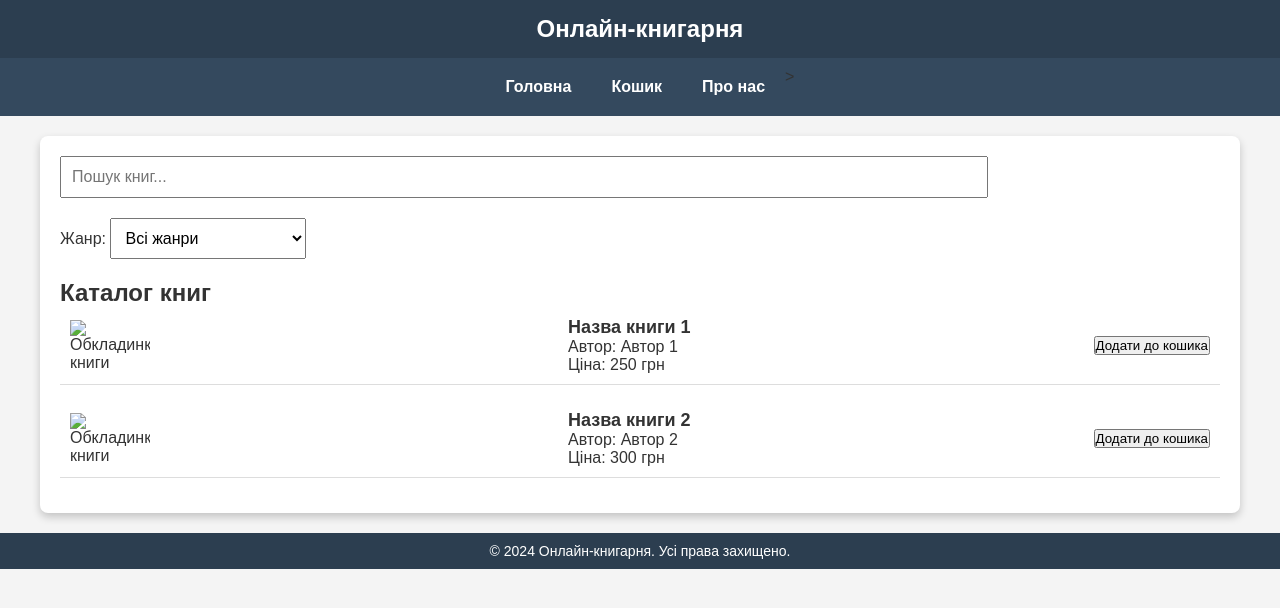
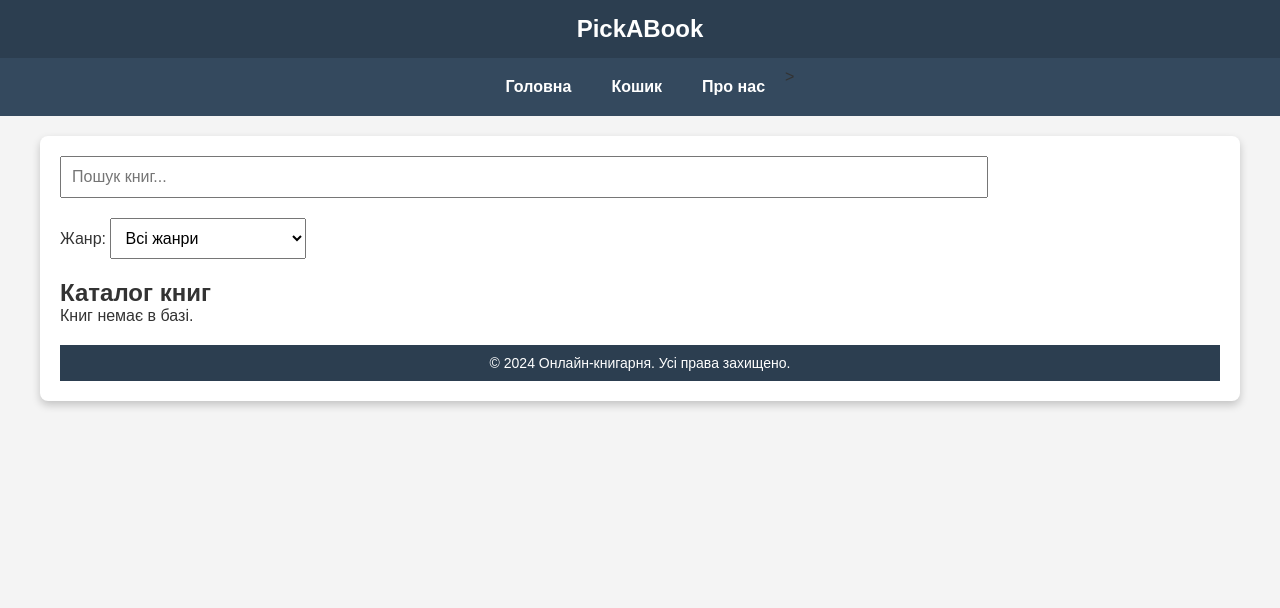
Before and after one commit to whatdouallwant/--------, a Flask app: template templates/index.html in a window 1280 px wide. Shown: the top 608 px of the page. Run offline with Flask 3, Linux system fonts and the light colour scheme; the template is opened without the code that fills it, so the values that code supplies are empty; some libraries are stand-ins or nearby versions.

Commit message:
майже

```diff
--- a/app.py
+++ b/app.py
@@ -1,10 +1,12 @@
 from flask import Flask, render_template
-
+from db_scripts import dbManager
 app = Flask(__name__)
-
+db = dbManager("templates/book.db")
 @app.route("/")
 def home():
-    return render_template("index.html")
+    book = db.get_book()
+    print("Отримані книги:", book)
+    return render_template("index.html", book=book)
 
 @app.route("/about")
 def about():
--- a/templates/about.html
+++ b/templates/about.html
@@ -6,7 +6,7 @@
     <title>Про нас</title>
 </head>
 <body>
-    <header>Онлайн-книгарня</header>
+    <header></header>
     <nav>
         <a href="{{ url_for('home') }}">Головна</a>
         <a href="{{ url_for('cart') }}">Кошик</a>
--- a/templates/index.html
+++ b/templates/index.html
@@ -3,7 +3,7 @@
 <head>
     <meta charset="UTF-8">
     <meta name="viewport" content="width=device-width, initial-scale=1.0">
-    <title>Онлайн-книгарня</title>
+    <title>PickABoo</title>
     <style>
         * {
             margin: 0;
@@ -105,7 +105,7 @@
     </style>
 </head>
 <body>
-    <header>Онлайн-книгарня</header>
+    <header>PickABook</header>
     <nav>
         <a href="{{ url_for('home') }}">Головна</a>
         <a href="{{ url_for('cart') }}">Кошик</a>
@@ -126,25 +126,21 @@
             </select>
         </div>
         <h2>Каталог книг</h2>
-        <div class="book">
-            <img src="https://via.placeholder.com/80" alt="Обкладинка книги">
-            <div>
-                <h3>Назва книги 1</h3>
-                <p>Автор: Автор 1</p>
-                <p>Ціна: 250 грн</p>
+        {% if book %}
+        {% for book in book %}
+            <div class="book">
+               <img src="https://via.placeholder.com/80" alt="Обкладинка книги">
+                <div>
+                    <h3>{{ book[1]}}h3> <!-- Назва книги -->
+                    <p>Автор: {{ book[2]}}</p>  <!-- Автор -->
+                    <p>Ціна: {{ book[4]}} грн</p>  <!-- Ціна -->
+                </div>
+                <button>Додати до кошика</button>
             </div>
-            <button>Додати до кошика</button>
-        </div>
-        <div class="book">
-            <img src="https://via.placeholder.com/80" alt="Обкладинка книги">
-            <div>
-                <h3>Назва книги 2</h3>
-                <p>Автор: Автор 2</p>
-                <p>Ціна: 300 грн</p>
-            </div>
-            <button>Додати до кошика</button>
-        </div>
-    </div>
+        {% endfor %}
+    {% else %}
+        <p>Книг немає в базі.</p>
+    {% endif %}
     <footer>
         &copy; 2024 Онлайн-книгарня. Усі права захищено.
     </footer>
```
Also changed, not shown: db_scripts.py (+6 -5 lines), book.db (added), books.db (added), templates/book.db.
